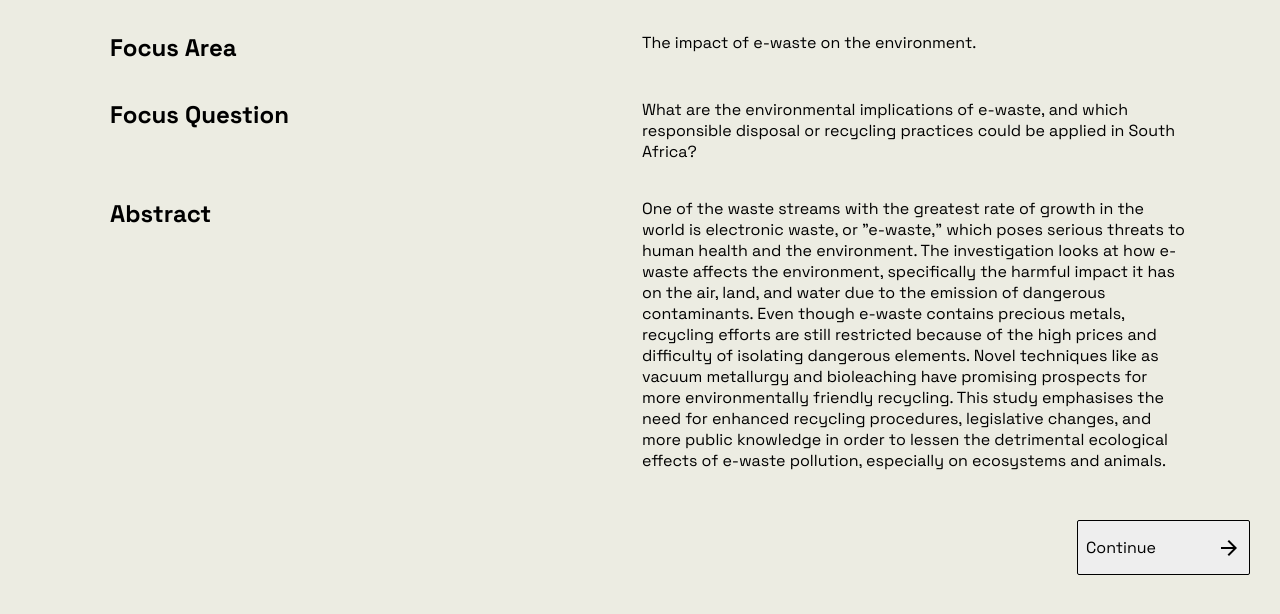
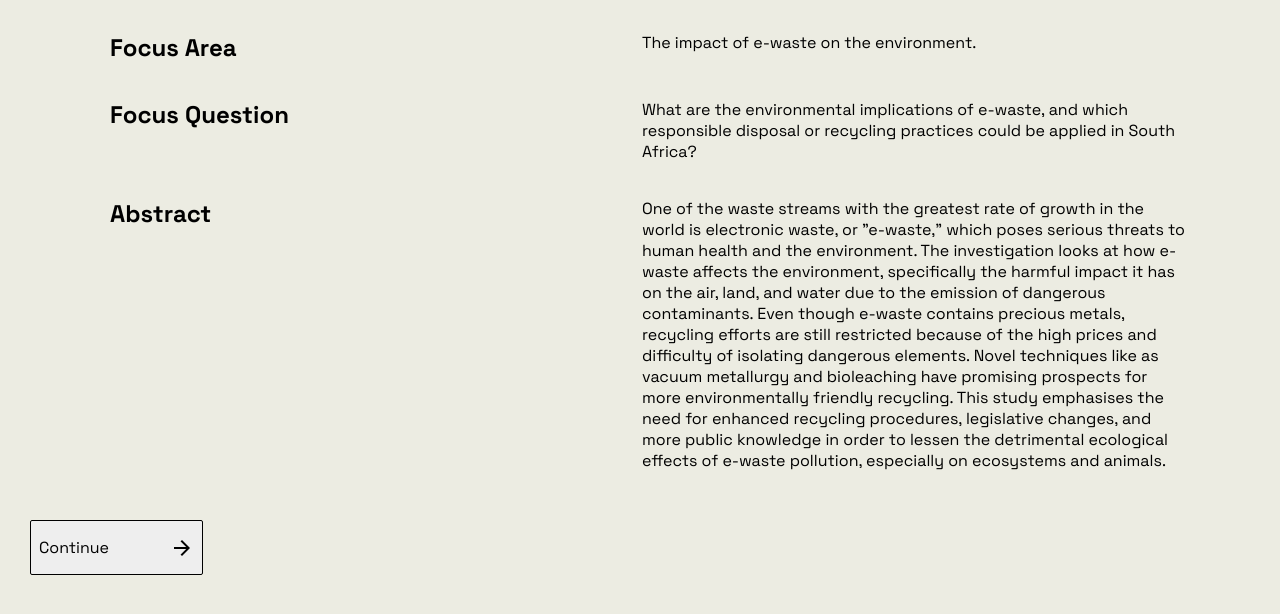
Before and after one commit to caydenfielies/DigitalDecay, a plain HTML site: page index.html in a window 1280 px wide. Shown: the part 1682-2296 px from the top of the page. Drawn offline with Linux system fonts and the light colour scheme.

Commit message:
Update index.css

```diff
--- a/styles/index.css
+++ b/styles/index.css
@@ -60,7 +60,7 @@ body {
 }
 
 #continue-button {
-    display: flex;
+    display: inline flex;
     align-items: center;
     justify-content: space-between;
     font-family: Space Grotesk;
```
